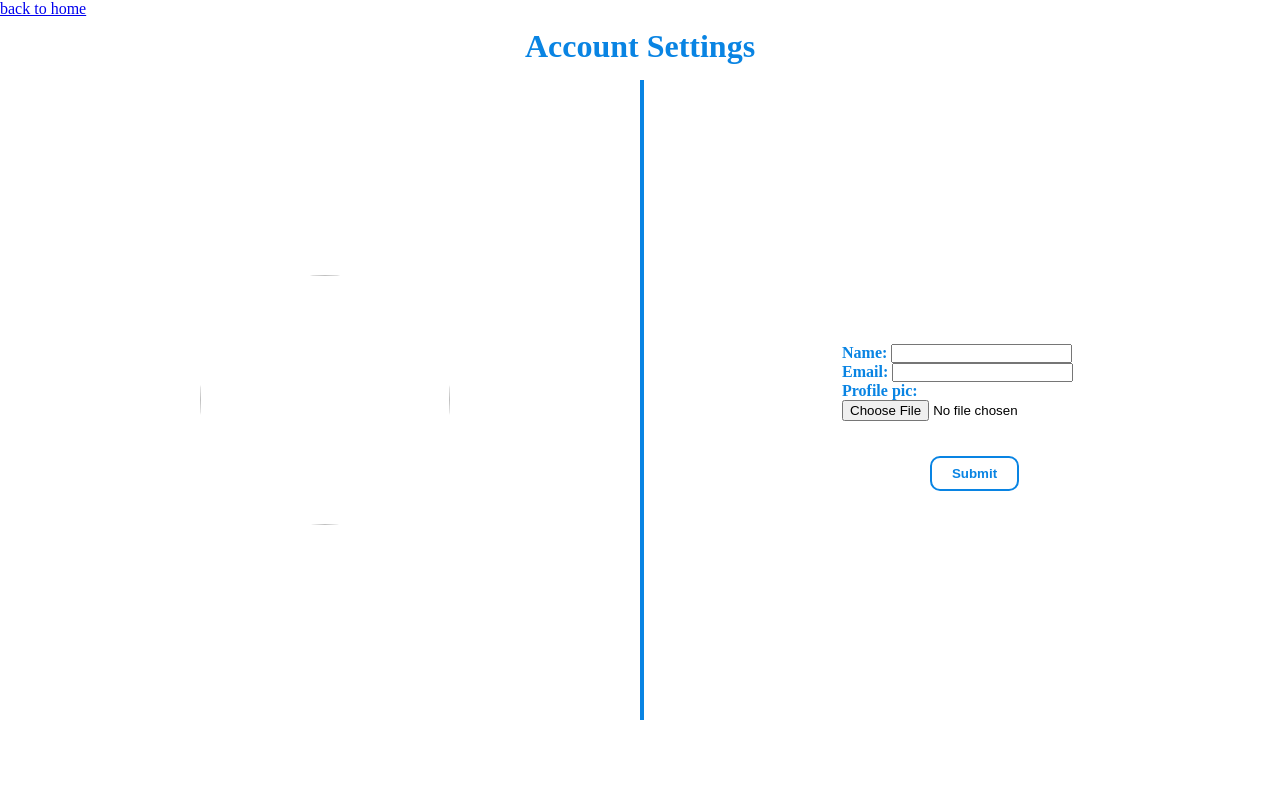
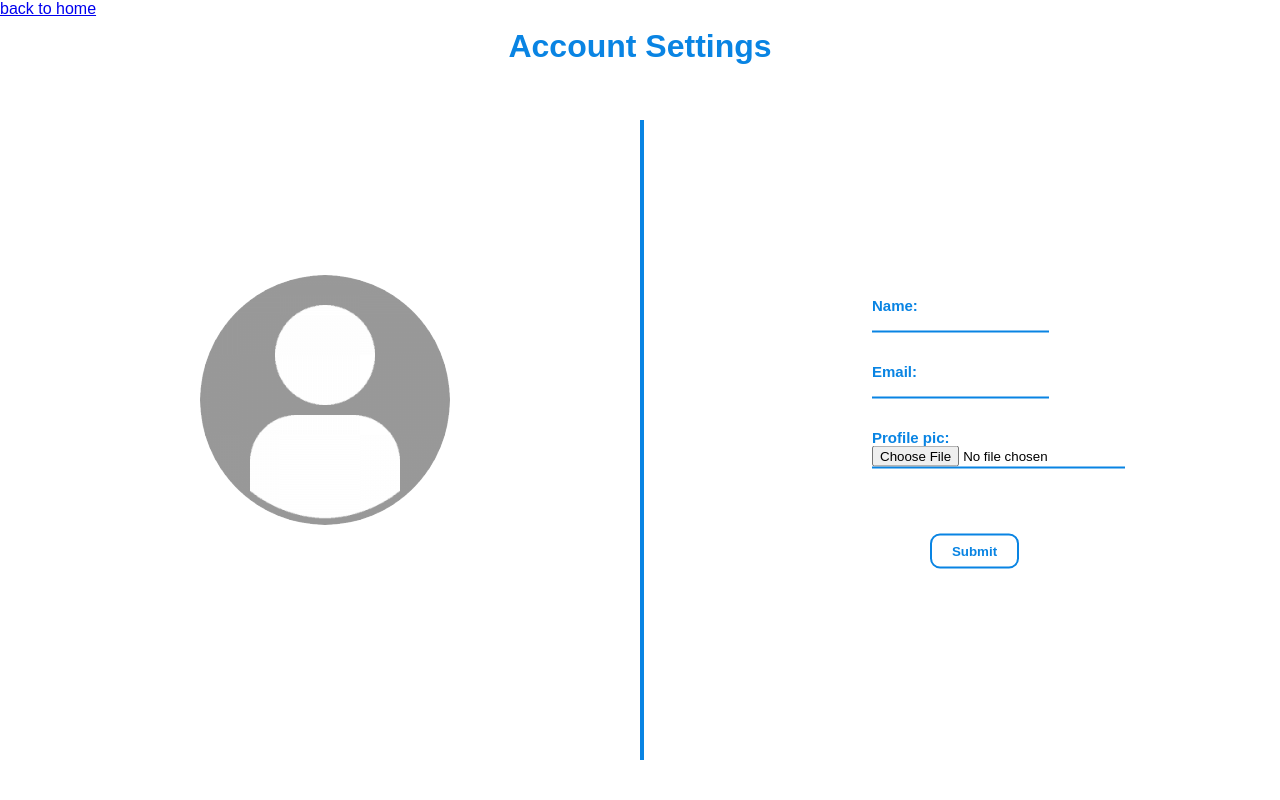
Before and after one commit to mihikagaonkar/MPR--Tour-It, a Django app: template django/mysite/tourit/templates/tourit/account_settings.html in a window 1280 px wide. Run offline with Django 3.2, Linux system fonts and the light colour scheme; the template is opened without the code that fills it: values that come from a table or form of the project are taken from there, others are empty.

Commit message:
final updates

```diff
--- a/django/mysite/static/css/account.css
+++ b/django/mysite/static/css/account.css
@@ -1,6 +1,7 @@
 *{
     margin: 0px;
     padding: 0px;
+    font-family: sans-serif;
 }
 h1{
     margin: auto;
@@ -24,7 +25,7 @@ img{
     height: 80%;
     position: absolute;
     left: 50%;
-    top: 10%;
+    top: 15%;
 }
 
 .form{
@@ -32,6 +33,8 @@ img{
     top: 50%;
     transform: translateY(-50%);
     left: 65%;
+    outline: none;
+    border: none;
 }
 
 .submit-btn{
@@ -74,7 +77,16 @@ img{
     width: 275px;
 }
 
+.box p{
+    margin: 30px;
+    font-size: 15px;
+}
 label{
     color: #0984E3;
     font-weight: bold;
 }
+
+input{
+    border: none;
+    border-bottom: 2px solid #0984E3;
+}
--- a/django/mysite/tourit/templates/tourit/account_settings.html
+++ b/django/mysite/tourit/templates/tourit/account_settings.html
@@ -15,7 +15,7 @@
 <body>
     <a href="{% url 'tourit:user' %}">back to home</a>
     <h1>Account Settings</h1>
-    	<img src="{{request.user.customer.profile_pic.url}}" >
+    	<img src="{% static '/images/user.png' %}" >
     <div class="line"></div>
     <form class="form" action="" method="POST" enctype="multipart/form-data">
 			{% csrf_token %}
--- a/django/mysite/tourit/templates/tourit/userpage.html
+++ b/django/mysite/tourit/templates/tourit/userpage.html
@@ -55,14 +55,15 @@
         <div class="container">
             <ul class="track">
                 <li class="slide current_slide">
-                      {% for placetype in placetypes %}
+                    {% for placetype in placetypes %}
                     {% if forloop.counter|divisibleby:5 %}
                     <li class="slide">
                     <div class="card_container">
-                        <div><img src="{{ placetype.placetypepic.url}}" alt=""></div>
+                        <div class="image"><img src="{{ placetype.placetypepic.url}}" alt=""></div>
                         <p>{{placetype}}</p>
                         <button class="explore"><a href="{% url 'tourit:list' placetype.id %}">explore</a></button>
                     </div>
+
 
                     {% else %}
 
@@ -75,6 +76,7 @@
 
                     {% endif %}
                    {% endfor %}
+
 
             </ul>
         </div>
```
Also changed, not shown: django/mysite/static/css/Carousel 3.0.css (+10 -42 lines), django/mysite/static/images/chat.png (added), django/mysite/static/images/user_PqS8Da3.png (added).
